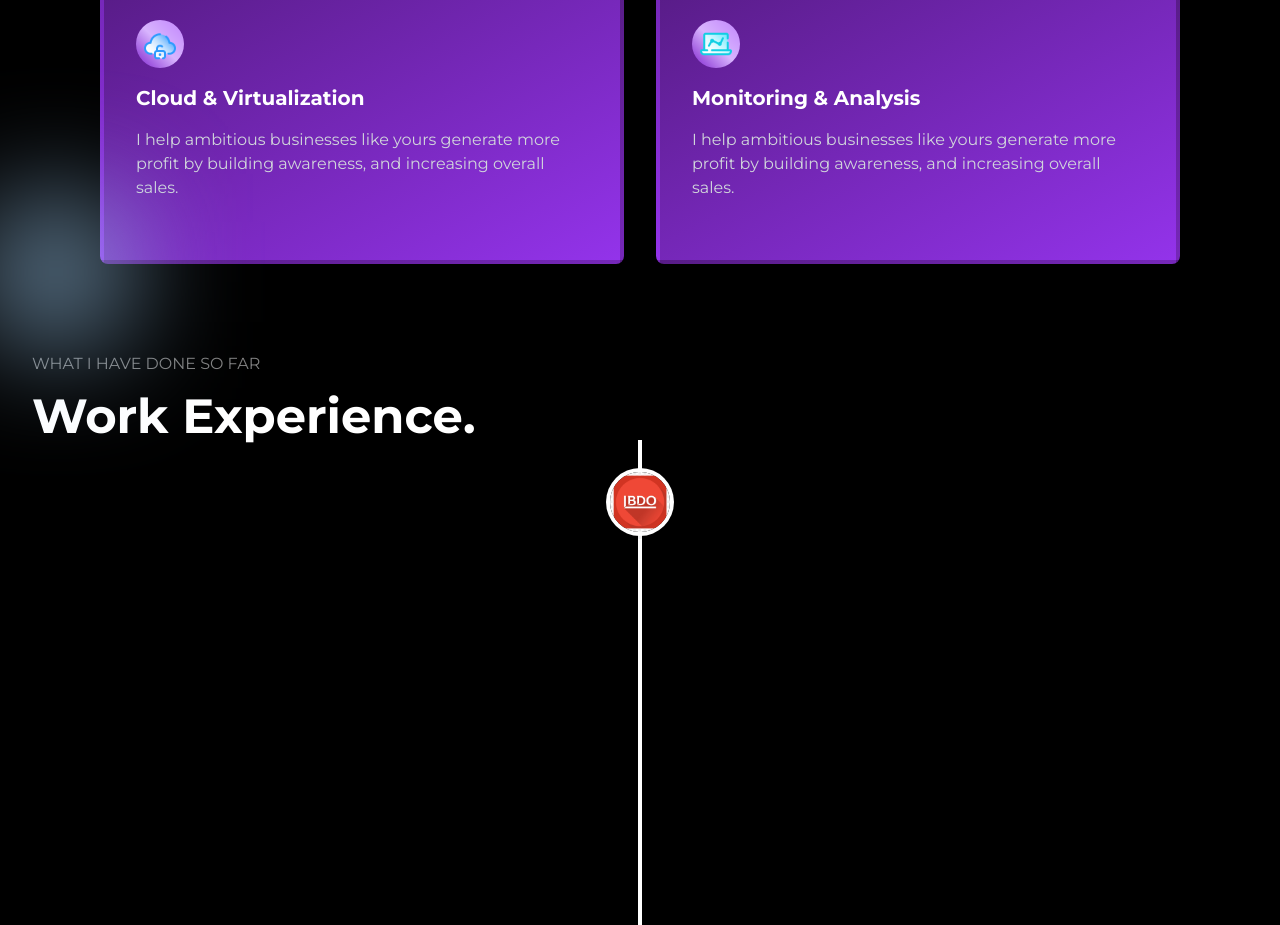
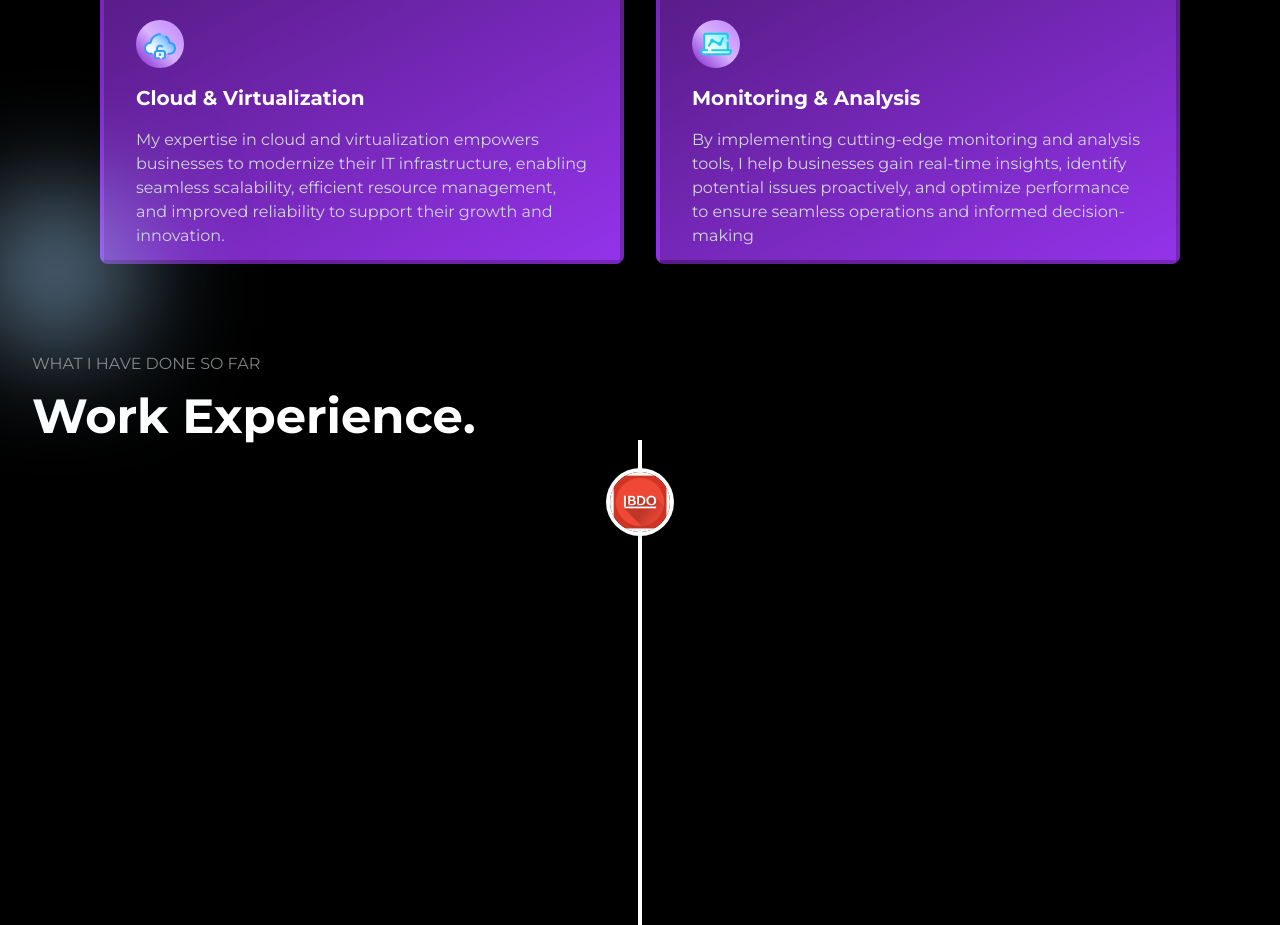
Before and after one commit to ChrisQuashie/web-development-project, a React (Vite) app: page / in a window 1280 px wide. Shown: the part 2160-3085 px from the top of the page. Built offline with nearby package versions, Linux system fonts and the light colour scheme; no server answers.

Commit message:
Update Services.tsx

```diff
--- a/src/pages/Services.tsx
+++ b/src/pages/Services.tsx
@@ -8,8 +8,8 @@ function Services() {
   const services = [
     { id: 1, title: "Network Security", context: "I help forward-thinking businesses like yours strengthen their defenses, enhance operational security, and safeguard sensitive data by building robust, scalable network security solutions.", icon: network_security },
     { id: 2, title: "Programming & Scripting", context: "Through advanced programming and scripting, I help increase efficiency and boost profits by leveraging automation to streamline operations and using programming expertise to create interactive, user-friendly websites that engage customers and drive sales.", icon: coding },
-    { id: 3, title: "Cloud & Virtualization", context: "I help ambitious businesses like yours generate more profit by building awareness, and increasing overall sales.", icon: cloud },
-    { id: 4, title: "Monitoring & Analysis", context: "I help ambitious businesses like yours generate more profit by building awareness, and increasing overall sales.", icon: analysis },
+    { id: 3, title: "Cloud & Virtualization", context: "My expertise in cloud and virtualization empowers businesses to modernize their IT infrastructure, enabling seamless scalability, efficient resource management, and improved reliability to support their growth and innovation.", icon: cloud },
+    { id: 4, title: "Monitoring & Analysis", context: "By implementing cutting-edge monitoring and analysis tools, I help businesses gain real-time insights, identify potential issues proactively, and optimize performance to ensure seamless operations and informed decision-making", icon: analysis },
   ];
 
   return (
```
